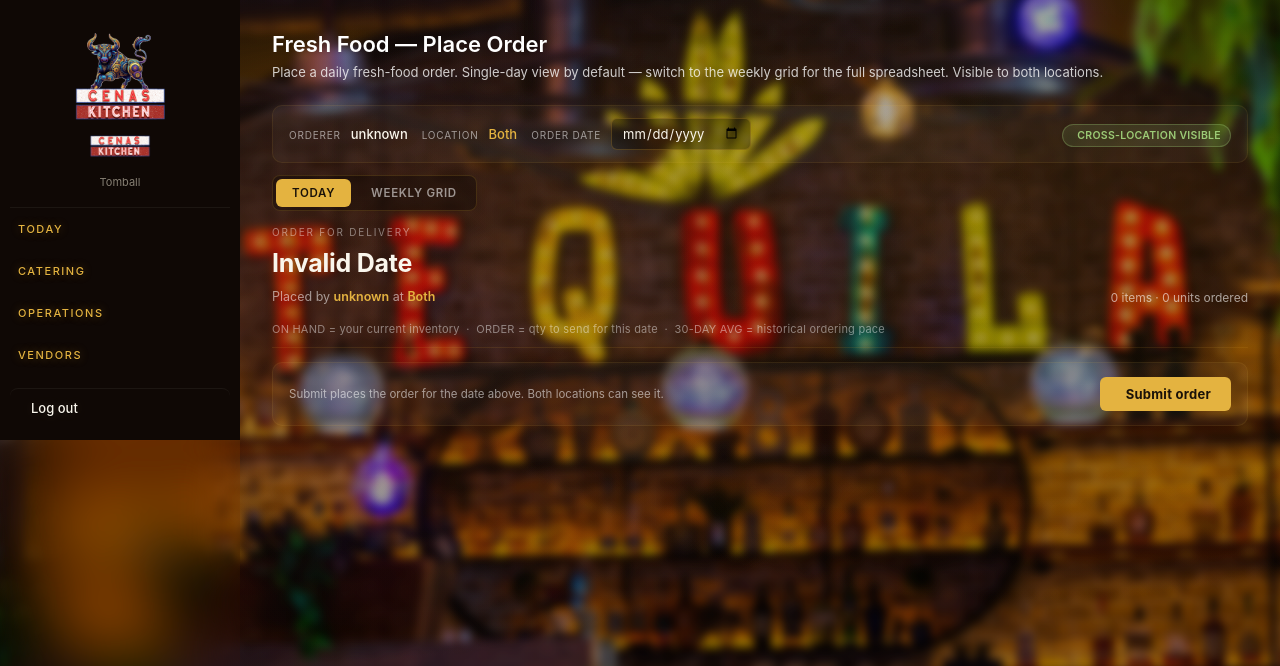
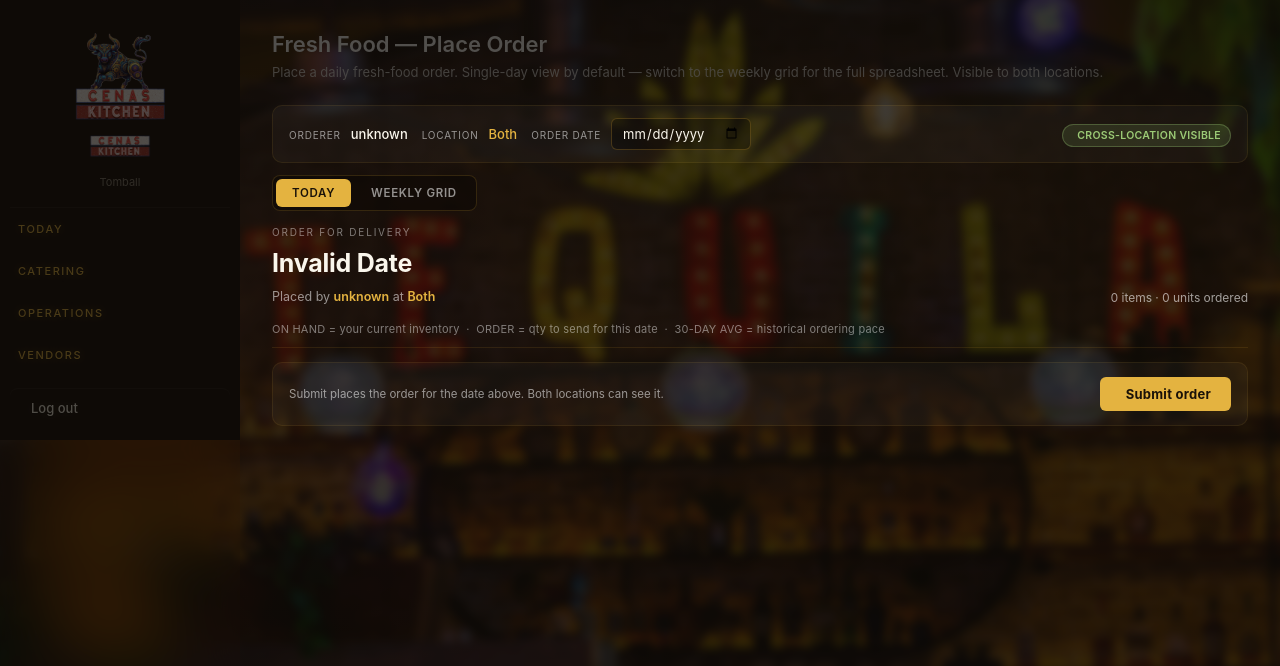
Before and after one commit to samsahragard/cenas-ezlive, a Python web app: template app/templates/fresh_food_place_order.html in a window 1280 px wide. Shown: the top 666 px of the page. Run offline with Jinja, Linux system fonts and the light colour scheme; the template is opened without the code that fills it, so the values that code supplies are empty; some libraries are stand-ins or nearby versions.

Commit message:
fresh food: dark photo overlay on both routes — keeps brand photo, darkens for legibility
ck #8:44 / #8:46, Sam #8:38 direction. Both Fresh Food routes (Place
Order + Recent Orders) sat directly on base_dashboard's restaurant-photo
background, washing out the order grid and the trackers. Adds a fixed
semi-transparent rgba(15,12,8,0.72) overlay behind content — same
pattern as the recipes overlay at 8273551 — keeping the brand photo
but darkening it so content stays legible. CSS only, no logic change.
Place Order's sticky submit row is preserved. Inline-hero header, tab
strip, and the Recent Orders tracker rebuild from ck's change lists
are follow-up work.

Co-Authored-By: Claude Opus 4.7 (1M context) <noreply@anthropic.com>

```diff
--- a/app/templates/fresh_food_place_order.html
+++ b/app/templates/fresh_food_place_order.html
@@ -8,7 +8,21 @@
 
 {% block content %}
 <style>
-  .ffpo-page { margin-top: 12px; }
+  .ffpo-page { margin-top: 12px; position: relative; }
+  /* Darkening layer over the base_dashboard restaurant photo: keeps the
+     brand photo (Sam #8:38) but darkens it so the order grid stays
+     legible. Fixed + behind content; sidebar/nav stay clickable.
+     Mirrors the recipes overlay (8273551). The .ffpo-submit-row keeps
+     its own position:sticky — declared later in this sheet. */
+  .ffpo-page::before {
+    content: '';
+    position: fixed;
+    inset: 0;
+    background: rgba(15, 12, 8, 0.72);
+    z-index: 0;
+    pointer-events: none;
+  }
+  .ffpo-page > * { position: relative; z-index: 1; }
 
   /* --- shared meta bar --------------------------------------------- */
   .ffpo-meta {
```
Also changed, not shown: app/templates/fresh_food_recent_orders.html (+15 -1 lines).
